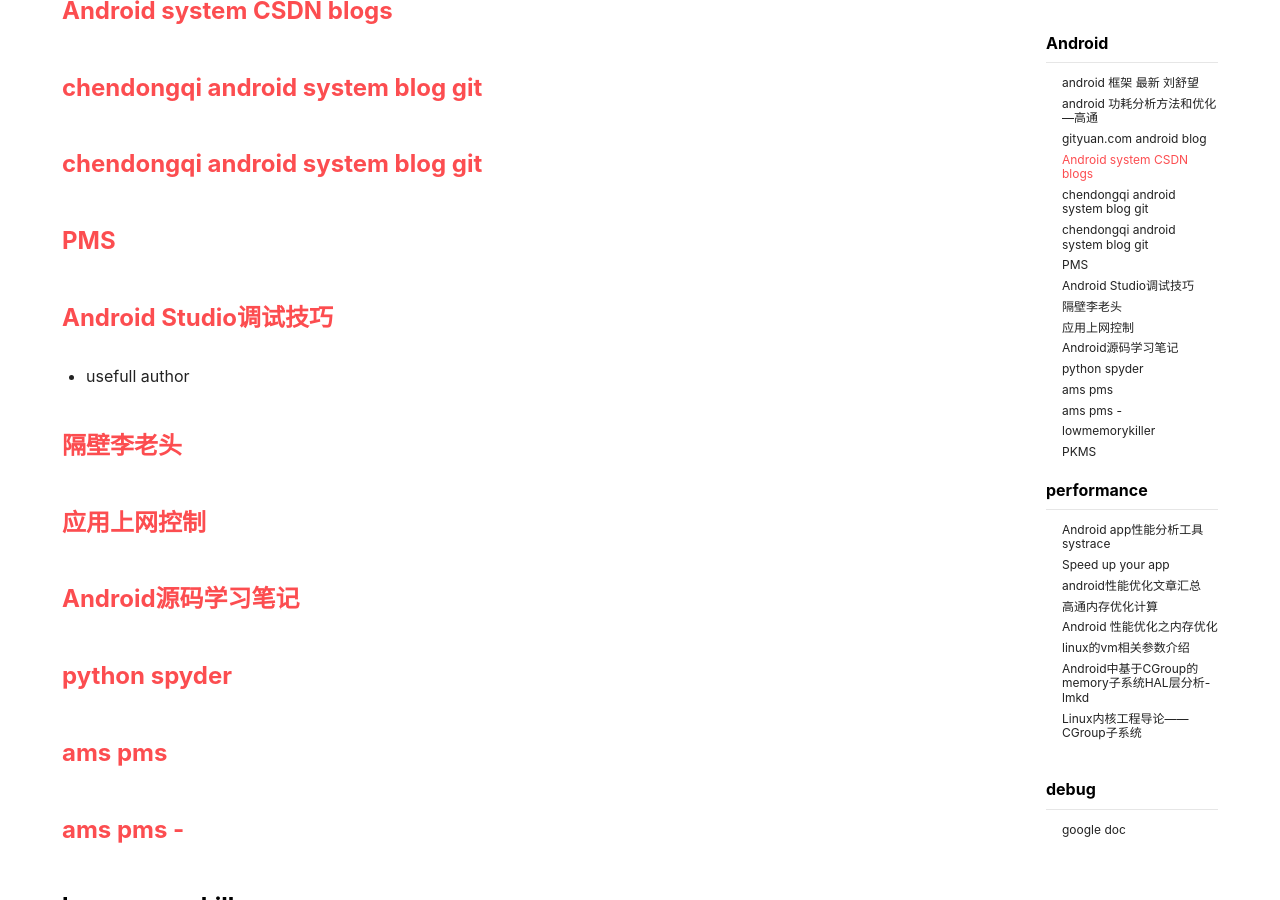
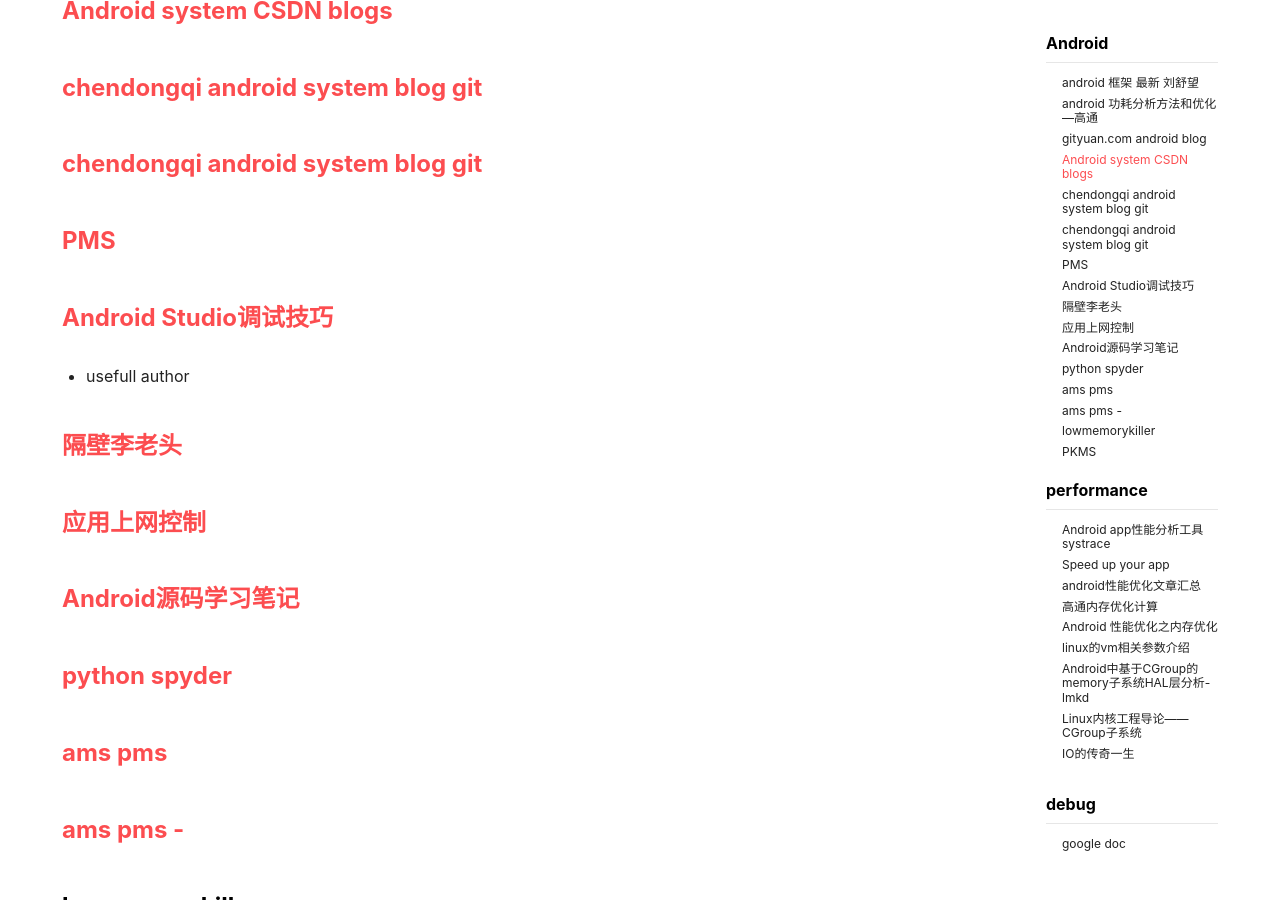
Before and after one commit to panard313/panard313.github.io, a Jekyll site: the page built from _posts/2018-05-29-network-note.md, in a window 1280 px wide and 900 px high, scrolled down 598 px. Built offline with Jekyll 4.4.1, drawn with Linux system fonts in a browser that asks for light colours; nearby versions of some CDN libraries.

Commit message:
add io content

```diff
--- a/_posts/2018-05-29-network-note.md
+++ b/_posts/2018-05-29-network-note.md
@@ -75,7 +75,7 @@
 
 ### [Linux内核工程导论——CGroup子系统](https://blog.csdn.net/ljy1988123/article/details/48032577)
 
-### []()
+### [IO的传奇一生](https://blog.51cto.com/alanwu/category8.html)
 
 ### []()
 
```
